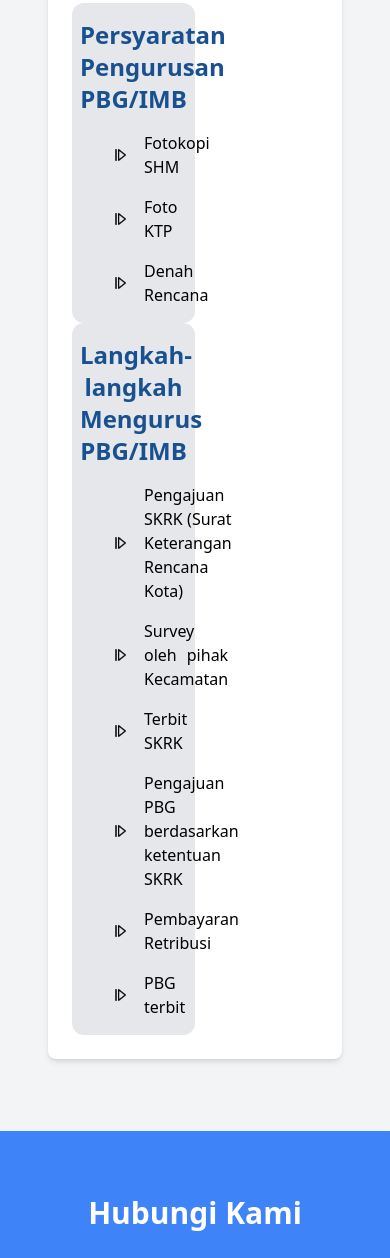
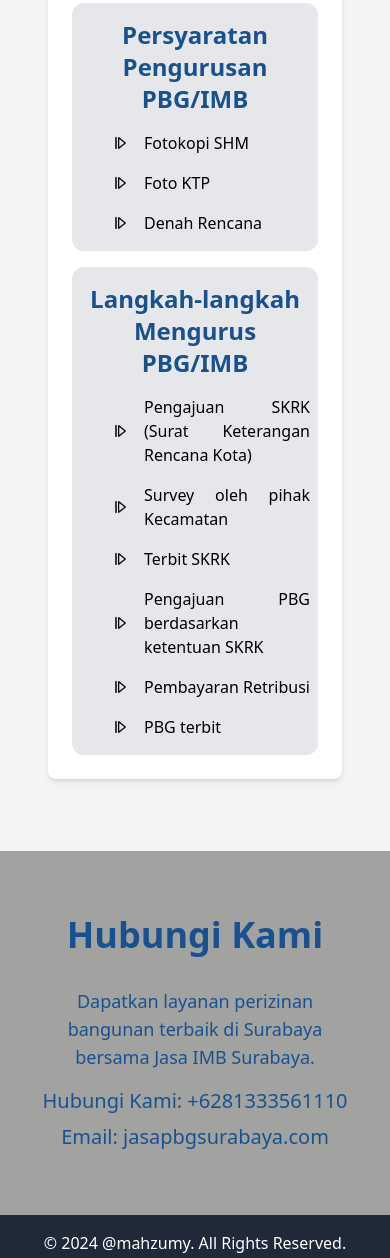
Before and after one commit to mahzumy/imbsby, a website: page index.html in a window 390 px wide. Shown: the part 3753-5011 px from the top of the page. Drawn offline with Linux system fonts and the light colour scheme.

Commit message:
chore: newlayout

```diff
--- a/index.html
+++ b/index.html
@@ -316,7 +316,7 @@
         <div
           class="md:flex m-2 md:gap-4 mt-8 bg-white p-6 rounded-lg shadow-md"
         >
-          <div class="w-[50%] p-2 bg-gray-200 rounded-xl">
+          <div class="md:w-[50%] p-2 mb-4 md:mb-0 bg-gray-200 rounded-xl">
             <h3 class="text-2xl font-bold my-2 text-[#195190]">
               Persyaratan Pengurusan PBG/IMB
             </h3>
@@ -335,7 +335,7 @@
               </li>
             </ul>
           </div>
-          <div class="w-[50%] p-2 bg-gray-200 rounded-xl">
+          <div class="md:w-[50%] p-2 bg-gray-200 rounded-xl">
             <h3 class="text-2xl font-bold my-2 text-[#195190]">
               Langkah-langkah Mengurus PBG/IMB
             </h3>
@@ -371,10 +371,10 @@
     </section>
 
     <!-- Kontak Section -->
-    <section id="kontak" class="bg-blue-500 text-white py-16">
+    <section id="kontak" class="bg-[#A2A2A1] text-[#195190] py-16">
       <div class="container mx-auto text-center px-10">
-        <h2 class="text-3xl font-bold mb-8">Hubungi Kami</h2>
-        <p class="text-lg">
+        <h2 class="text-4xl font-bold mb-8">Hubungi Kami</h2>
+        <p class="text-lg font-medium">
           Dapatkan layanan perizinan bangunan terbaik di Surabaya bersama Jasa
           IMB Surabaya.
         </p>
@@ -392,7 +392,7 @@
     </section>
 
     <a
-      href="https://wa.me/6281333561110"
+      href="https://wa.me/6281333561110?text=Halo%20saya%20ingin%20menanyakan%20tentang%20layanan%20Anda"
       class="drop-shadow-2xl fixed bottom-8 right-8"
     >
       <img
```
Also changed, not shown: src/dist/output.css.
